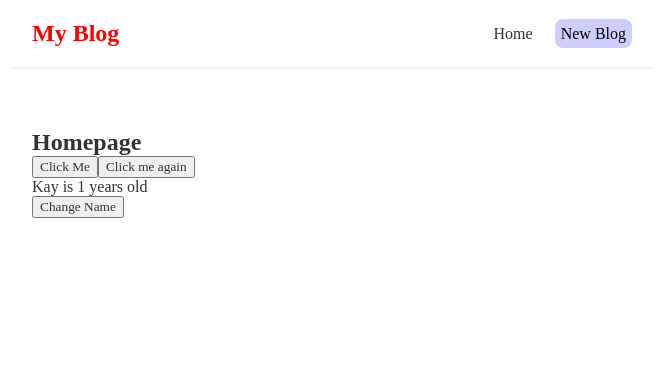
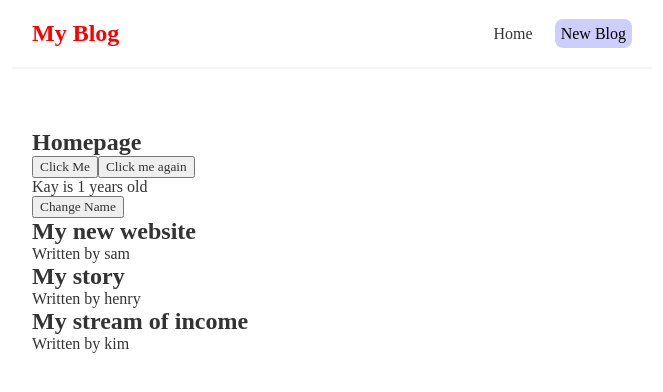
Before and after one commit to Shamikae/React-practice-blog, a React (Create React App) app: page / in a window 1280 px wide. Shown: the top 392 px of the page, without its empty margins (308-971 px from the left). Built offline with nearby package versions, Linux system fonts and the light colour scheme.

Commit message:
Lesson: Outputting Lists

```diff
--- a/src/Home.js
+++ b/src/Home.js
@@ -2,6 +2,7 @@ import { useState } from 'react';
 
 const Home = () => {
     // let name = 'Kay'
+    // Hook - useState
     const[name, setName] = useState('Kay');
     const[age, setAge] = useState(1);
 /* e for event object*/
@@ -17,6 +18,13 @@ const Home = () => {
         setName('Syrus');
         setAge(2);
     }
+    // Output a list of data stored in useState and map
+    const [blogs, setBlogs] = useState([
+        { title: 'My new website', body: 'lorem ipsum', author:'sam', id: 1},
+        { title: 'My story', body: 'lorem ipsum', author:'henry', id: 2},
+        { title: 'My stream of income', body: 'lorem ipsum', author:'kim', id: 3},
+    ]);
+
 
 
     return (
@@ -26,6 +34,13 @@ const Home = () => {
             <button onClick={() => handleClickAgain('Sy')}>Click me again</button> {/* Anonymus arrow function */}
             <p>{name} is {age} years old </p>
             <button onClick={clickChange}>Change Name</button>
+            {blogs.map((blog) => (
+                <div className="blog-preview" key={blog.id}>
+                    <h2>{blog.title}</h2>
+                    <p>Written by {blog.author} </p>
+                </div>
+
+            ))}
         </div>
     );
 }
--- a/src/index.css
+++ b/src/index.css
@@ -34,3 +34,12 @@
     margin: 40px auto;
     padding:  20px;
 }
+.blog-preview{
+
+}
+.blog-preview:hover{
+
+}
+.blog-preview h2{
+
+}
```
